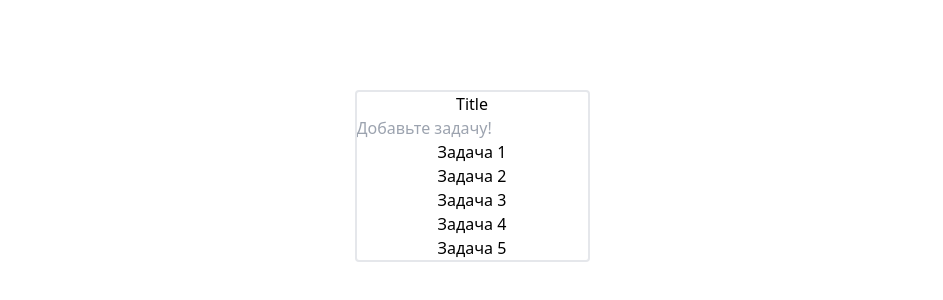
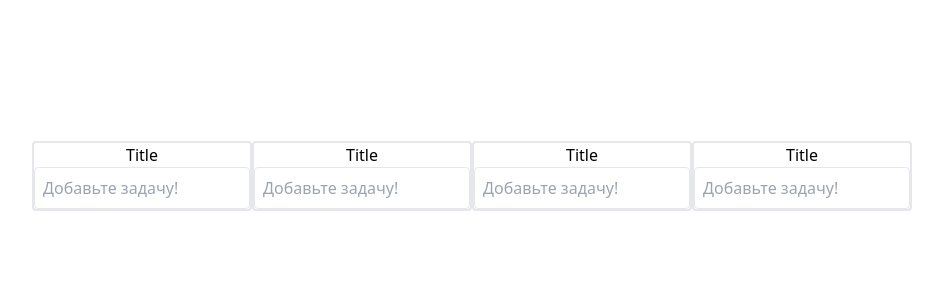
Before and after one commit to pablosukaban/semi-trello, a React (Vite) app: page / in a window 1280 px wide. Shown: the part 224-524 px from the top of the page, without its empty margins (168-1111 px from the left). Built offline with nearby package versions, Linux system fonts and the light colour scheme.

Commit message:
id for tasks, input -> textarea

```diff
--- a/package.json
+++ b/package.json
@@ -9,9 +9,11 @@
     "preview": "vite preview"
   },
   "dependencies": {
+    "@types/uuid": "^8.3.4",
     "prettier": "^2.7.1",
     "react": "^18.2.0",
-    "react-dom": "^18.2.0"
+    "react-dom": "^18.2.0",
+    "uuid": "^9.0.0"
   },
   "devDependencies": {
     "@types/react": "^18.0.17",
--- a/src/App.tsx
+++ b/src/App.tsx
@@ -2,6 +2,7 @@ import React from 'react';
 import Board from './components/Board';
 
 const App = () => {
+    // TODO: Менять титл, завершать задачу, менять задачу, драгдроп
     return (
         <div className={'min-h-screen flex justify-center items-center'}>
             <Board />
--- a/src/components/Board.tsx
+++ b/src/components/Board.tsx
@@ -1,47 +1,58 @@
-import React, { ChangeEvent, useState } from 'react';
+import React, { useState } from 'react';
+import { v4 as uuidv4 } from 'uuid';
+
+type TaskType = {
+    id: string;
+    value: string;
+};
 
 const Column = () => {
-    const [task, setTask] = useState('');
-    const [tasksArray, setTasksArray] = useState<string[]>([
-        'Задача 1',
-        'Задача 2',
-        'Задача 3',
-        'Задача 4',
-        'Задача 5',
-    ]);
+    const [task, setTask] = useState<TaskType>({ id: uuidv4(), value: '' });
+    const [tasksArray, setTasksArray] = useState<TaskType[]>([]);
 
-    const handleInputChange = (e: React.ChangeEvent<HTMLInputElement>) => {
-        setTask(e.target.value);
+    const handleInputChange = (e: React.ChangeEvent<HTMLTextAreaElement>) => {
+        setTask((prevState) => ({ ...prevState, value: e.target.value }));
     };
 
-    const handleKeyDown = (e: React.KeyboardEvent<HTMLInputElement>) => {
+    const handleKeyDown = (e: React.KeyboardEvent<HTMLTextAreaElement>) => {
         if (e.code === 'Enter') {
+            e.preventDefault();
             setTasksArray((prevState) => [...prevState, task]);
-            setTask('');
+            setTask({ id: uuidv4(), value: '' });
         }
     };
 
     return (
         <div
             className={
-                'flex flex-col justify-center items-center border-2 rounded '
+                'flex flex-col justify-center items-center  border-2 rounded max-w-[220px] overflow-x-hidden '
             }
         >
             <h1>Title</h1>
-            <input
+            <textarea
+                placeholder={'Добавьте задачу!'}
+                wrap={'soft'}
+                className={'w-full p-2 border rounded break-words resize-none'}
+                rows={1}
                 onChange={handleInputChange}
                 onKeyDown={handleKeyDown}
-                placeholder={'Добавьте задачу!'}
-                className={'w-full'}
-                value={task}
+                value={task.value}
             />
             <div
                 className={
-                    'flex flex-col justify-center items-center overflow-y-scroll w-full'
+                    'flex flex-col justify-center items-center w-full overflow-y-auto'
                 }
             >
                 {tasksArray.map((item) => (
-                    <div key={item}>{item}</div>
+                    <div
+                        className={
+                            'border rounded w-full pl-2 pr-4 py-2 flex justify-between items-start '
+                        }
+                        key={item.id}
+                    >
+                        <div>{item.value}</div>
+                        <div>but</div>
+                    </div>
                 ))}
             </div>
         </div>
@@ -50,7 +61,10 @@ const Column = () => {
 
 const Board = () => {
     return (
-        <div>
+        <div className={'flex justify-center items-start'}>
+            <Column />
+            <Column />
+            <Column />
             <Column />
         </div>
     );
```
Also changed, not shown: 1 other file (tests, documents, lock files or other folders).
